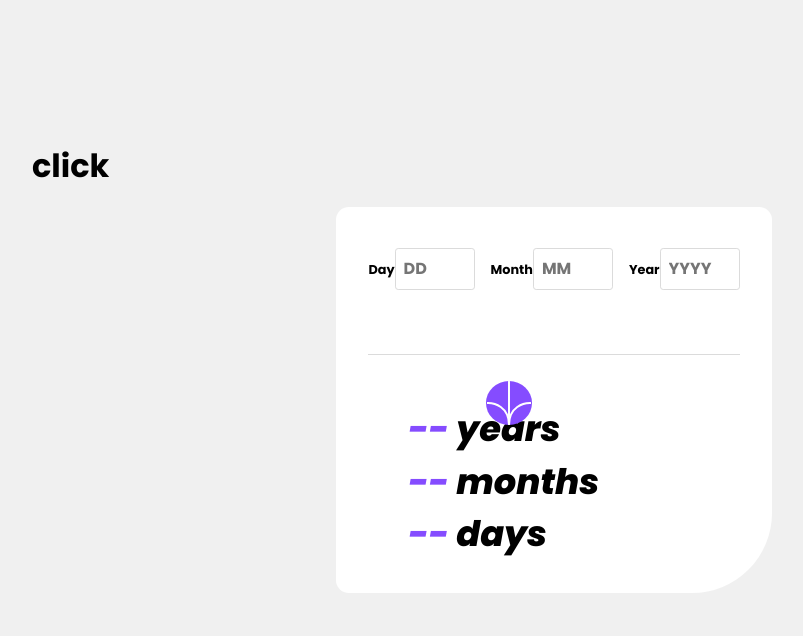
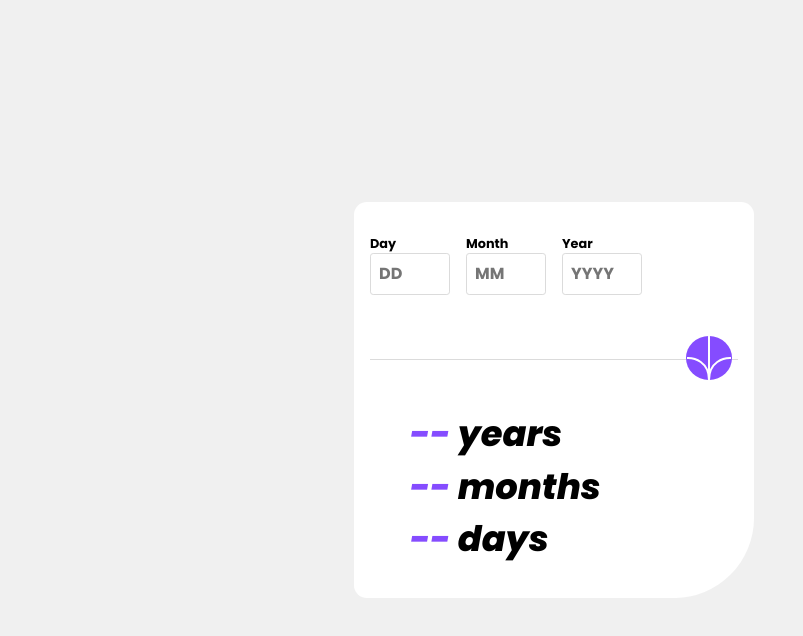
Before and after one commit to sclingan/age-calculator-app, a React (Vite) app: page / in a window 1280 px wide. Shown: the top 636 px of the page, without its empty margins (86-889 px from the left). Built offline with nearby package versions, Linux system fonts and the light colour scheme.

Commit message:
Adding desktop layout

```diff
--- a/src/App.css
+++ b/src/App.css
@@ -46,6 +46,7 @@ TODO:
     fix button placement, try not using position absolute
     fix form spacing
     fix active state on tab
+    add desktop layout
 */
 body {
   display: flex;
@@ -154,4 +155,19 @@ li {
 
 span {
   color: hsl(259, 100%, 65%);
+}
+
+@media (min-width: 29.0625rem) {
+  .container {
+    min-width: 25rem;
+    padding-inline: 1rem;
+  }
+  .div-input {
+    display: flex;
+    flex-direction: column;
+  }
+  button {
+    top: 6.3rem;
+    left: 19.4rem;
+  }
 }/*# sourceMappingURL=App.css.map */
--- a/src/App.scss
+++ b/src/App.scss
@@ -130,7 +130,20 @@ span {
     color: $primary-purple;
 }
 
-.test {
-    // font-size: 6rem;
-    // min-width: 5rem;
+@media (min-width: 29.0625rem) {
+
+    .container {
+        min-width: 25rem;
+        padding-inline: 1rem;
+    }
+
+    .div-input {
+        display: flex;
+        flex-direction: column;
+    }
+
+    button {
+        top: 6.3rem;
+        left: 19.4rem;
+    }
 }
--- a/src/form.tsx
+++ b/src/form.tsx
@@ -27,6 +27,7 @@ function Form() {
     let answerYear = currentYear - numYear;
     let ansYear = answerYear.toString();
     setansYear(ansYear);
+    formValidate();
     return ansDay;
   }
 
@@ -36,19 +37,19 @@ function Form() {
     <main>
       <h1 className='sr-only'>Age Calculator App</h1>
         <form>
-          <div>
+          <div className='div-input'>
           <label htmlFor='day'>Day</label>
           <input id='day' value={day} onChange={e => setDay(e.target.value)} placeholder='DD'></input>
           <p className='sr-only' id='valid-day'>Must be a valid date</p>
           <p className='sr-only' id='empty-day'>This field is required</p>
           </div>
-          <div>
+          <div className='div-input'>
           <label htmlFor='month'>Month</label>
           <input id='month' value={month} onChange={e => setMonth(e.target.value)} placeholder='MM'></input>
           <p className='sr-only' id='valid-month'>Must be a valid month</p>
           <p className='sr-only' id='empty-month'>This field is required</p>
           </div>
-          <div>
+          <div className='div-input'>
           <label htmlFor='year'>Year</label>
           <input id='year' value={year} onChange={e => setYear(e.target.value)} placeholder='YYYY'></input>
           <p className='sr-only' id='valid-year'>Must be in the past</p>
@@ -64,8 +65,7 @@ function Form() {
             <li><span className='answer'>{ansMonth}</span> months</li>
             <li><span className='answer'>{ansDay}</span> days</li>
            </ul>
-           {/* for test only remove before deploying */}
-          <button className='test' onClick={formValidate}>click</button>
+          {/* <button className='test' onClick={formValidate}>click</button> */}
     </main>
   )
 }
```
Also changed, not shown: src/form-validate.tsx (+5 -5 lines), 1 other file (tests, documents, lock files or other folders).
